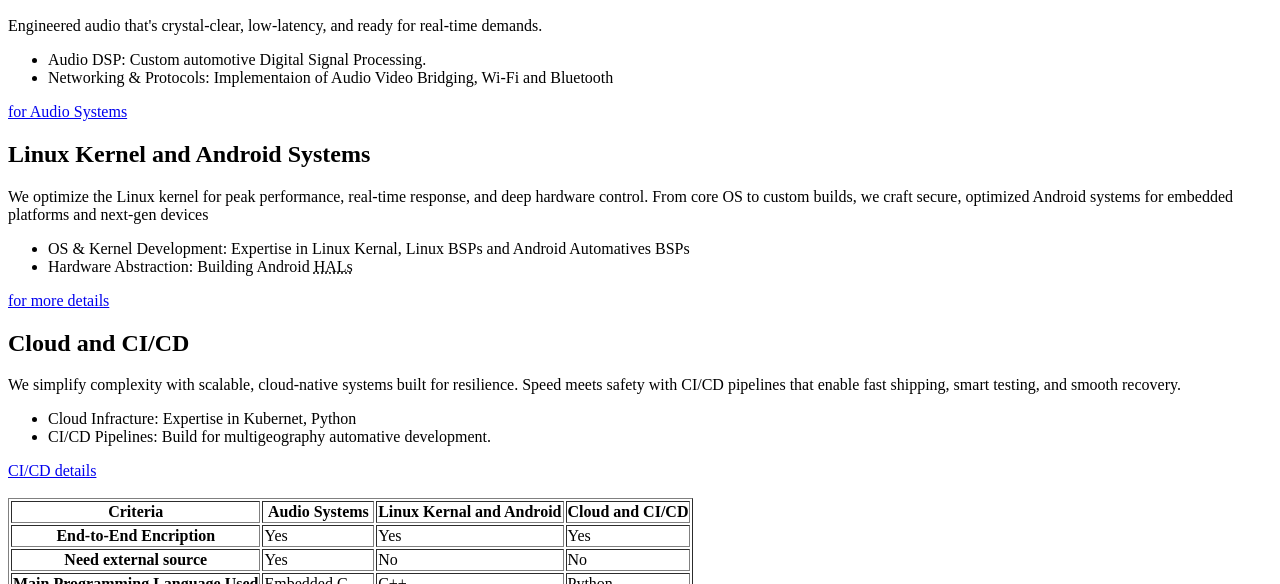
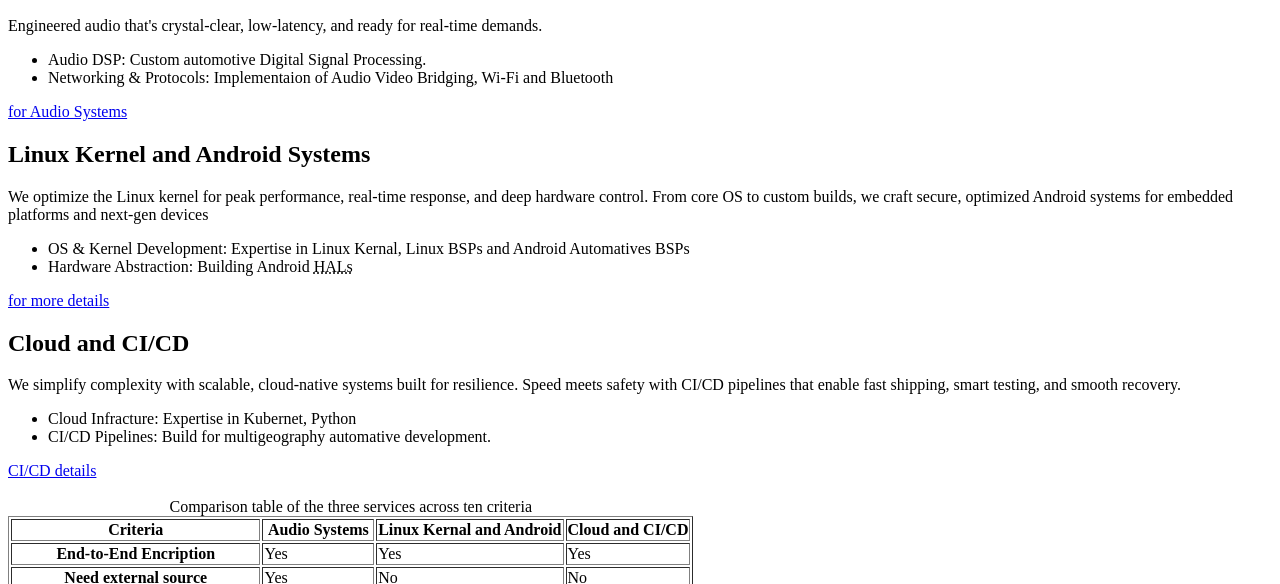
Before and after one commit to Sourabh-Suresh-Vonnue/week1-day5, a website: page services.html in a window 1280 px wide. Shown: the part 216-800 px from the top of the page. Drawn offline with Linux system fonts and the light colour scheme.

Commit message:
refactor: added caption for table

```diff
--- a/services.html
+++ b/services.html
@@ -74,6 +74,9 @@
       </article>
       <br />
       <table border="1">
+        <caption>
+          Comparison table of the three services across ten criteria
+        </caption>
         <thead>
           <tr>
             <th scope="col">Criteria</th>
```
